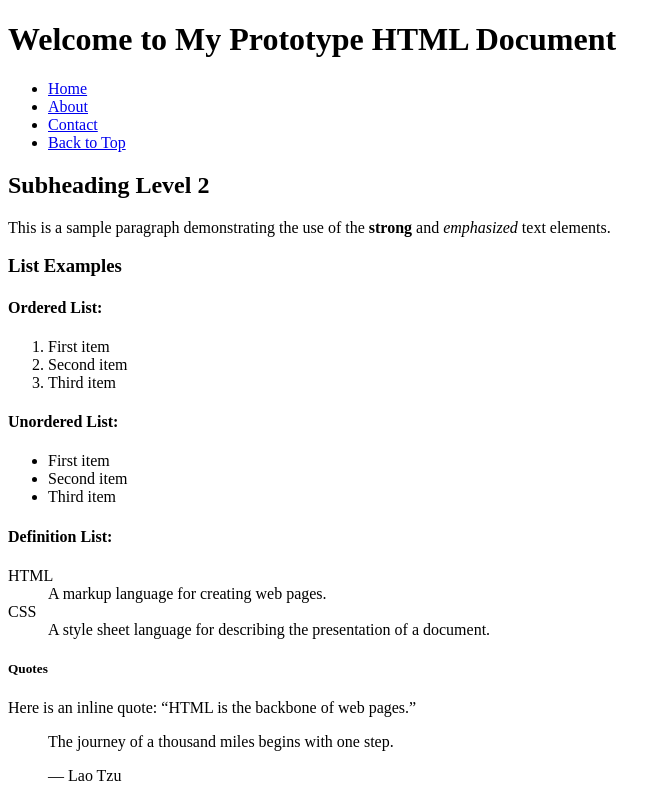
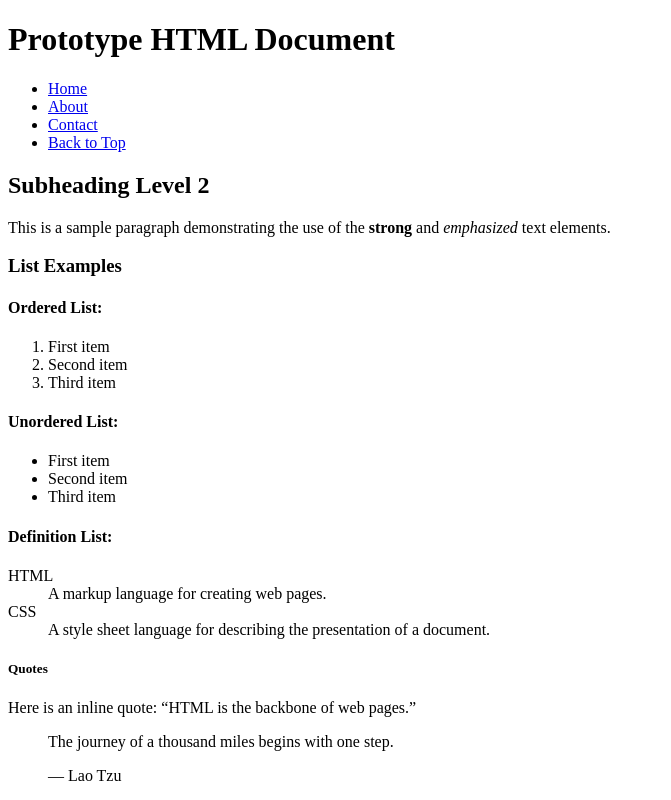
Before and after one commit to aneloms/ifsc-1310, a plain HTML site: page index.html in a window 1280 px wide. Shown: the top 800 px of the page, without its empty margins (0-671 px from the left). Drawn offline with Linux system fonts and the light colour scheme.

Commit message:
Update Project

```diff
--- a/index.html
+++ b/index.html
@@ -10,7 +10,7 @@
 <body>
     <main>
         <header>
-            <h1>Welcome to My Prototype HTML Document</h1>
+            <h1>Prototype HTML Document</h1>
         </header>
 
         <nav>
```
